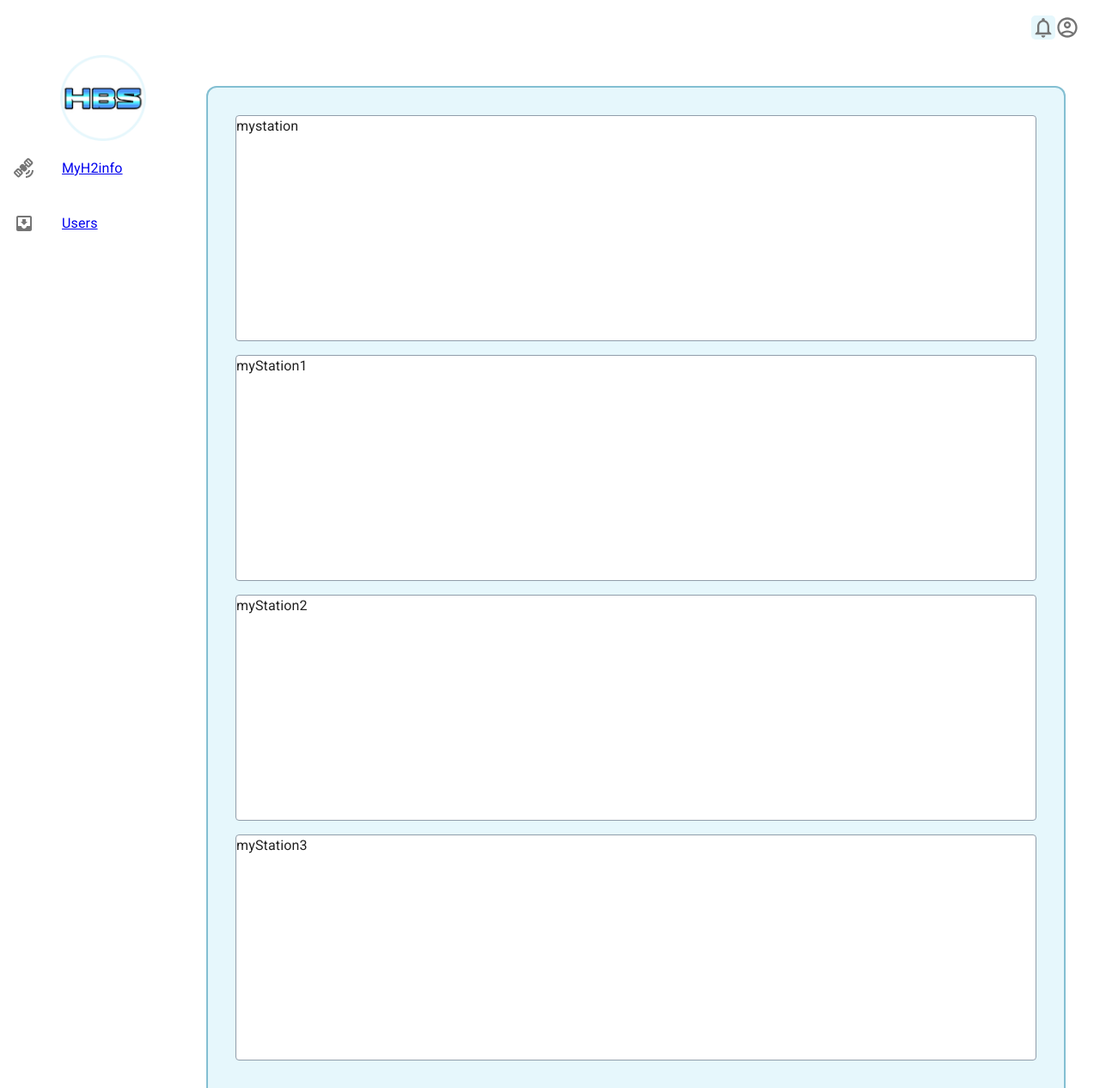
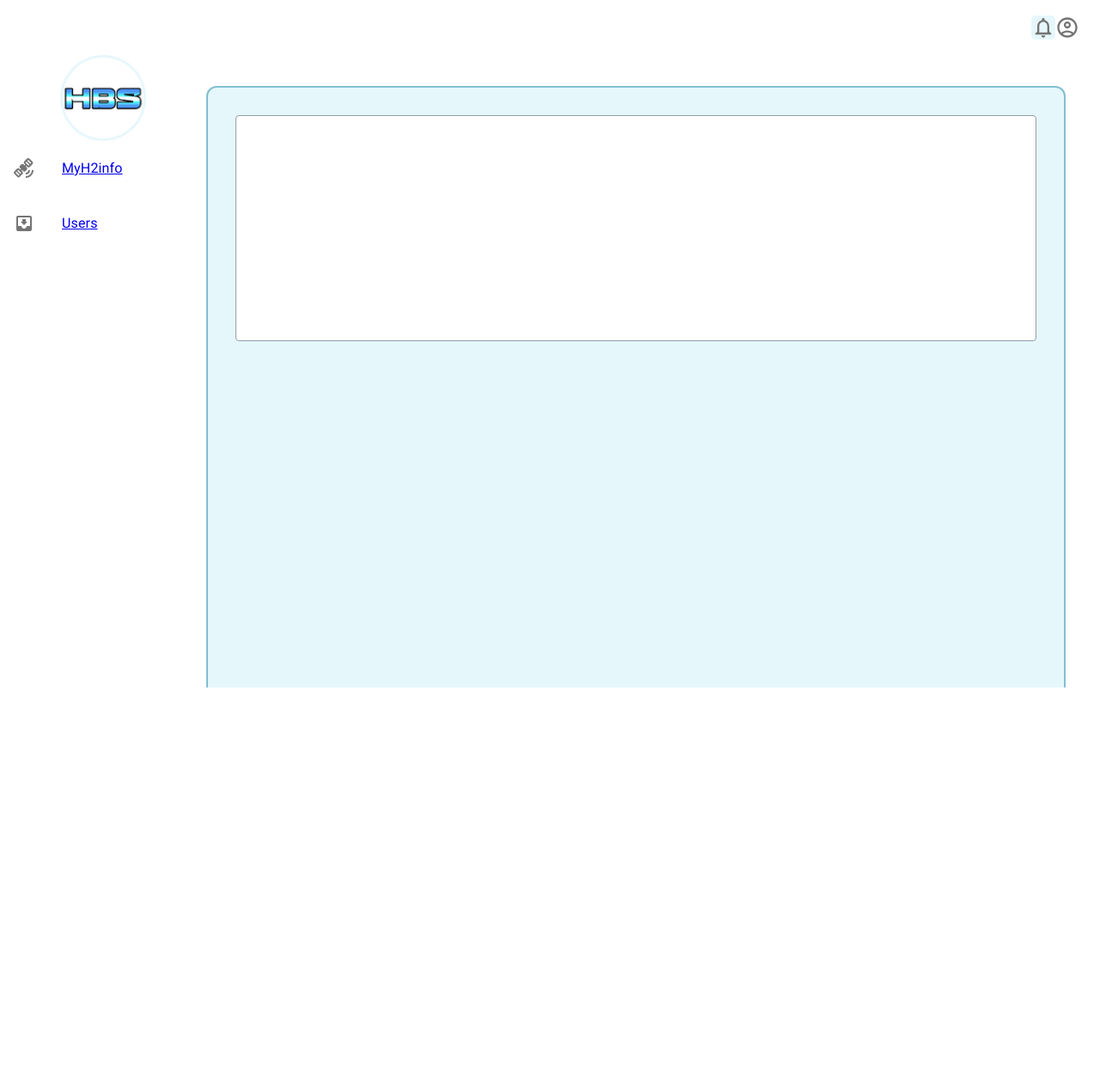
Before and after one commit to kpierc11/Dashboard_Demo, a React (Create React App) app in the folder app/: page / in a window 1280 px wide. Shown: the whole page at 86% size. After the commit the page ends 800 px from the top, so only its background shows below. Built offline with nearby package versions, Linux system fonts and the light colour scheme.

Commit message:
updates to station interface

```diff
--- a/app/src/components/stationCard/StationCard.tsx
+++ b/app/src/components/stationCard/StationCard.tsx
@@ -1,13 +1,49 @@
 import * as React from "react";
 import Box from "@mui/material/Box";
 import Paper from "@mui/material/Paper";
-import { User } from "../../interfaces/User";
+import { Station } from "../../interfaces/Stations";
 
 
-interface Station {
-  stationID: number;
-  stationName:string;
+class Creature {
+
+  name:string;
+  type:string;
+  health:number;
+  weapon:string;
+
+
+  constructor(name:string, type:string, health:number, weapon:string){
+    this.name = name;
+    this.type = type;
+    this.health = health;
+    this.weapon = weapon;
+  };
+
+
+  getName(){
+    return this.weapon;
+  }
+
+
+  getWeapon(){
+    return this.name;
+  }
+
+  displayCreatureData(){
+    return "name: " + this.name  + " " +  "type:" + " " + this.type +  " " +  "health: " + this.health + " "  + "weapon: " + this.weapon;
+  }
+
 }
+
+
+const creature1:Creature = new Creature("Joe", "Goblin", 100, "sword");
+
+
+console.log(creature1.displayCreatureData());
+
+
+
+
 
 export default function StationCard(props:Station) {
 
@@ -26,7 +62,7 @@ export default function StationCard(props:Station) {
       }}
     >
       <Paper elevation={0}>
-        {props.stationName}
+      {}
       </Paper>
     </Box>
   );
--- /dev/null
+++ b/app/src/interfaces/Stations.ts
@@ -0,0 +1,8 @@
+export interface Station {
+    deviceName:string;
+    stationLocation:string;
+    lastReported:string;
+    stationType:string;
+    status:boolean;
+
+}
--- a/app/src/navigation/Navigation.tsx
+++ b/app/src/navigation/Navigation.tsx
@@ -5,13 +5,13 @@ import {
   RouteObject,
 } from "react-router-dom";
 import ChartPage from "../pages/ChartPage";
-import DashboardPage from "../pages/DashboardPage";
+import StationsPage from "../pages/StationsPage";
 import WidgetsPage from "../pages/WidgetsPage";
 
 export const router = createBrowserRouter([
   {
     path: "/",
-    element: <DashboardPage />,
+    element: <StationsPage />,
   },
   {
     path: "/users",
--- a/app/src/pages/DashboardPage.tsx
+++ /dev/null
@@ -1,15 +0,0 @@
-import { Box } from '@mui/material';
-import * as React from 'react';
-import StationCard from '../components/stationCard/StationCard';
-
-
-export default function DashboardPage() {
-  return (
-    <div>
-      <StationCard stationID={1} stationName={"mystation"}></StationCard>
-      <StationCard stationID={1} stationName={"myStation1"}></StationCard>
-      <StationCard stationID={1} stationName={"myStation2"}></StationCard>
-      <StationCard stationID={1} stationName={"myStation3"}></StationCard>
-    </div>
-  );
-}
--- /dev/null
+++ b/app/src/pages/StationsPage.tsx
@@ -0,0 +1,12 @@
+import { Box } from '@mui/material';
+import * as React from 'react';
+import StationCard from '../components/stationCard/StationCard';
+
+
+export default function StationsPage() {
+  return (
+    <div>
+      <StationCard deviceName={''} stationLocation={''} lastReported={''} stationType={''} status={false} ></StationCard>
+    </div>
+  );
+}
--- a/app/src/pages/WidgetsPage.tsx
+++ b/app/src/pages/WidgetsPage.tsx
@@ -3,6 +3,6 @@ import StationCard from "../components/stationCard/StationCard";
 
 export default function WidgetsPage() {
     return (
-        <StationCard stationID={1} stationName={"a Station"}></StationCard>
+        <StationCard deviceName={""} stationLocation={""} lastReported={""} stationType={""} status={false} ></StationCard>
     );
 }
```
